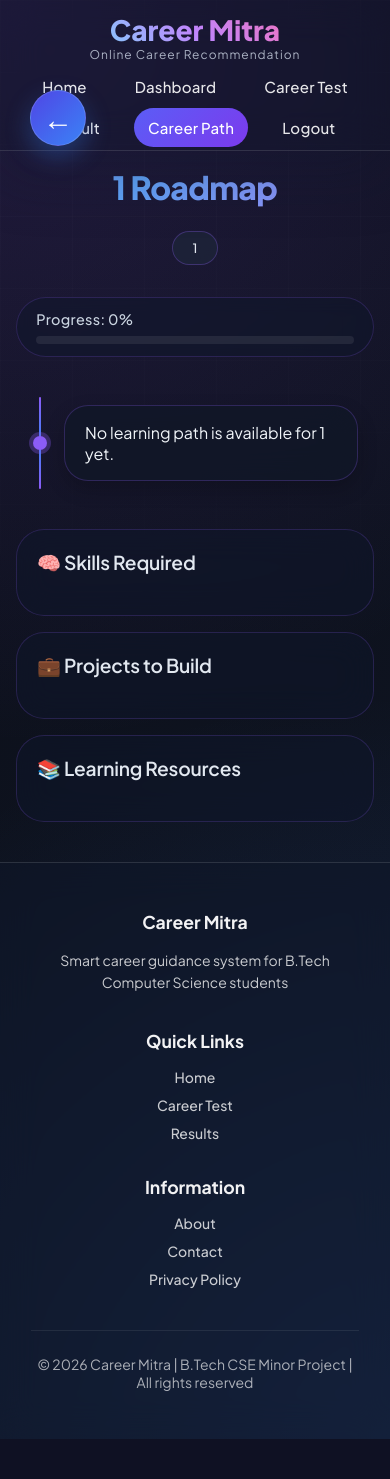
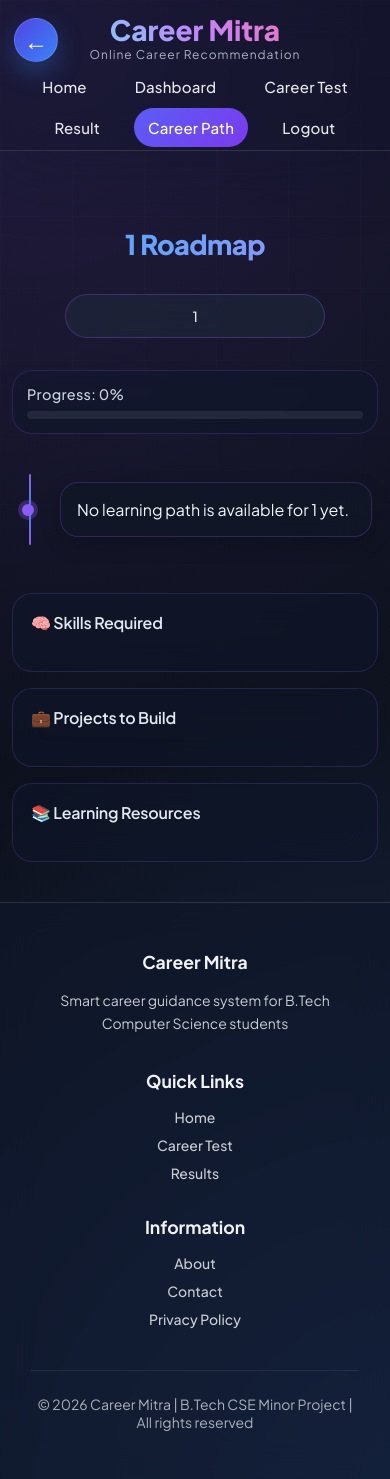
Before and after one commit to Satya-Ranjan5477/carrier-recommendation-system-project, a Flask app: page /career-path in a window 390 px wide. Before the commit the page ends 1439 px from the top, so only its background shows below. Run offline with Flask 3, Linux system fonts and the light colour scheme; the visitor is signed in with stand-in values (Sample User, id 1); data that the repository does not hold is empty; parts of the project's set-up code (start-up, migrations or seed data) failed here and were passed over; some libraries are stand-ins or nearby versions.

Commit message:
add mobile view

```diff
--- a/static/career_path.css
+++ b/static/career_path.css
@@ -474,7 +474,7 @@ html {
 }
 
 /* Responsive adjustments */
-@media (max-width: 768px) {
+/*@media (max-width: 768px) {
     .roadmap-shell {
         padding: 1rem 1rem 2.5rem;
     }
@@ -533,7 +533,7 @@ html {
         margin: 1rem auto;
     }
 
-    /* Adjust glow height for mobile */
+     Adjust glow height for mobile
     .content:hover::before {
         height: 40px;
     }
@@ -541,6 +541,121 @@ html {
     .box:hover::before {
         height: 50px;
     }
+}*/
+
+/* ===== MOBILE VIEW FIX ===== */
+@media screen and (max-width:768px){
+
+    body.roadmap-body{
+        overflow-x:hidden;
+    }
+
+    .roadmap-shell{
+        padding:16px 12px 40px;
+    }
+
+    .roadmap-title{
+        font-size:1.7rem;
+        line-height:1.3;
+        margin-top:60px;
+    }
+
+    /* Back button smaller for mobile */
+    .back-arrow{
+        width:44px;
+        height:44px;
+        top:18px;
+        left:14px;
+        font-size:24px;
+    }
+
+    /* History buttons stack nicely */
+    .history{
+        gap:10px;
+    }
+
+    .history button{
+        width:100%;
+        max-width:260px;
+        padding:12px 18px;
+        font-size:14px;
+    }
+
+    /* Progress compact */
+    .progress{
+        border-radius:20px;
+        padding:14px;
+    }
+
+    /* Move timeline line left */
+    .timeline::after{
+        left:18px;
+    }
+
+    .step-box{
+        width:100%;
+        left:0 !important;
+        padding-left:48px !important;
+        padding-right:6px !important;
+        margin-bottom:20px;
+    }
+
+    .step-box::before{
+        left:10px !important;
+        width:12px;
+        height:12px;
+    }
+
+    /* Full width cards */
+    .content{
+        width:100%;
+        padding:16px;
+        border-radius:18px;
+    }
+
+    .content label{
+        gap:12px;
+        font-size:15px;
+        line-height:1.5;
+    }
+
+    .content input[type="checkbox"]{
+        width:18px;
+        height:18px;
+    }
+
+    /* Resources stack */
+    .resource-card{
+        display:flex;
+        width:100%;
+        justify-content:center;
+        margin-bottom:10px;
+    }
+
+    /* Single column boxes */
+    .extra-section{
+        grid-template-columns:1fr;
+        gap:16px;
+    }
+
+    .box{
+        padding:18px;
+        border-radius:20px;
+    }
+
+    .box h3{
+        font-size:1rem;
+    }
+
+    .items{
+        gap:8px;
+    }
+
+    .items span{
+        font-size:12px;
+        padding:8px 12px;
+    }
+
 }
 
 /* Tablet adjustments */
--- a/templates/login.html
+++ b/templates/login.html
@@ -5,6 +5,7 @@
     <link rel="stylesheet" href="{{ url_for('static',filename='style.css') }}">
     <link rel="stylesheet" href="{{ url_for('static',filename='navbar-footer.css') }}">
     <link rel="stylesheet" href="{{ url_for('static',filename='login.css') }}">
+    <meta name="viewport" content="width=device-width, initial-scale=1.0">
 </head>
 <body class="auth-body">
 
--- a/templates/register.html
+++ b/templates/register.html
@@ -5,6 +5,7 @@
     <link rel="stylesheet" href="{{ url_for('static',filename='style.css') }}">
     <link rel="stylesheet" href="{{ url_for('static',filename='navbar-footer.css') }}">
     <link rel="stylesheet" href="{{ url_for('static',filename='register.css') }}">
+    <meta name="viewport" content="width=device-width, initial-scale=1.0">
 </head>
 <body class="auth-body">
 
```
Also changed, not shown: static/dashboard.css (+118 -64 lines), static/index.css (+11 -2 lines), static/login.css (+63 -8 lines), static/register.css (+58 -8 lines).
